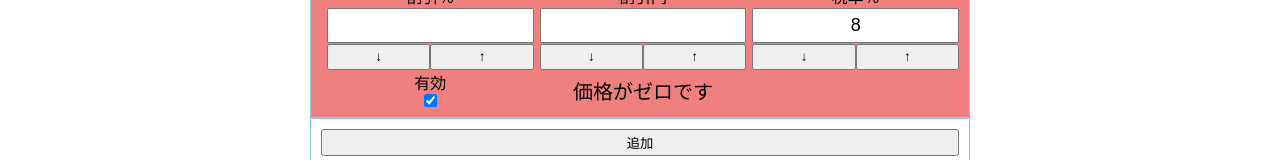
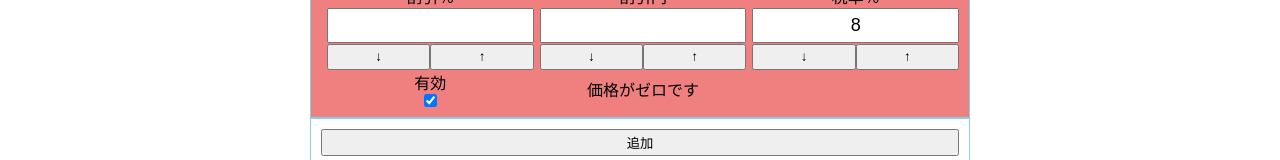
Before and after one commit to ambiesoft/kaimonoikura, a Vue app: page / in a window 1280 px wide. Both pictures are taken after a click on the button "追加". Shown: the part 246-406 px from the top of the page. Built offline with nearby package versions, Linux system fonts and the light colour scheme.

Commit message:
iteminfomessage

```diff
--- a/src/App.vue
+++ b/src/App.vue
@@ -548,7 +548,13 @@ function getZeis() {
   return ret;
 }
 
-function getItemMessage(item) {
+function getItemInfoMessage(item) {
+  return item.message;
+}
+function setItemInfoMessage(item,v) {
+  item.message=v;
+}
+function getItemErrorMessage(item) {
   if (item.disabled) {
     return "無効です";
   }
@@ -571,6 +577,13 @@ function getItemMessage(item) {
     return `税率=F8は"${STOREPROFILE_OKSTOREWITHKAIIN}"専用です`;
   }
   return "";
+}
+function getItemMessage(item) {
+  const error=getItemErrorMessage(item);
+  if(error) {
+    return error;
+  }
+  return getItemInfoMessage(item);
 }
 function getOk3_100kei() {
   if (!isOKProfile()) {
@@ -626,7 +639,7 @@ const goukei = computed(() => {
   }
 });
 function getContainerCellClass(item, index) {
-  if (getItemMessage(item)) {
+  if (getItemErrorMessage(item)) {
     return 'empty_container_cell';
   }
   return index % 2 == 0 ? 'even_bg' : 'odd_bg';
@@ -689,7 +702,7 @@ const kakaku_placeholder = computed(() => {
       <div class="cell">
         <div class="setumei">価格</div>
         <div class="price">
-          <input class="numberinput" type="number" :placeholder="kakaku_placeholder" v-model="item.price"
+          <input class="numberinput" type="number" @focus="setItemInfoMessage(item, kakaku_placeholder)" @blur="setItemInfoMessage(item,null)" :placeholder="kakaku_placeholder" v-model="item.price"
             @keypress="isNumber($event)" />
         </div>
         <div></div>
@@ -761,9 +774,7 @@ const kakaku_placeholder = computed(() => {
         <label :for="'check' + index"></label>
       </div>
       <div class="cell">
-        <div class="setumei"></div>
-        <div></div>
-        <div>{{ getItemMessage(item) }}</div>
+        <div class="setumei cell3rows">{{ getItemMessage(item) }}</div>
       </div>
       <div class="cell">
         <div v-if="item.disabled">
@@ -894,7 +905,12 @@ p {
 }
 
 .cell2rows {
-  grid-row: 1/3;
+grid-row: 1/3;
+}
+.cell3rows {
+grid-row: 1/4;
+align-self: center;
+text-align: center;
 }
 
 .setumei {
```
